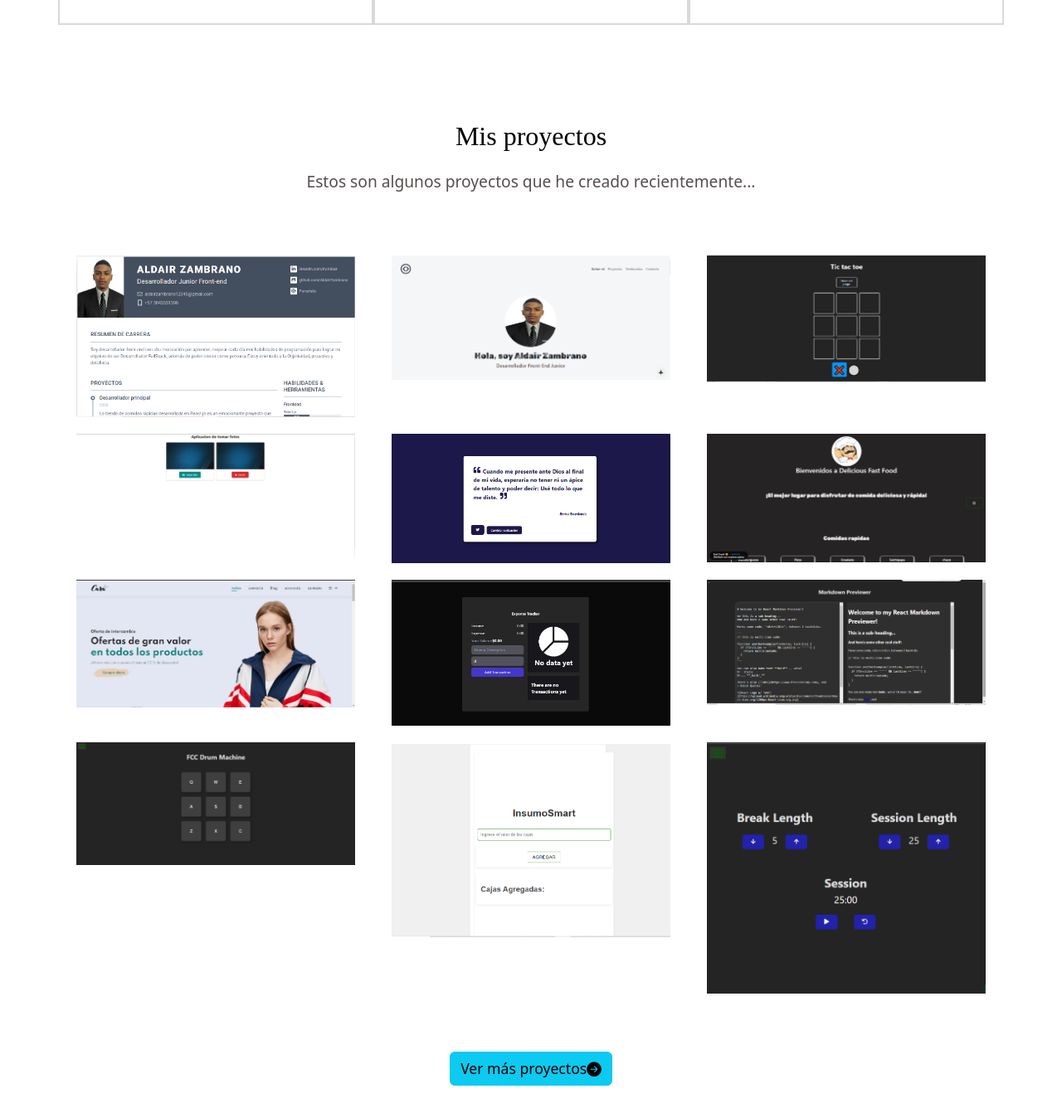
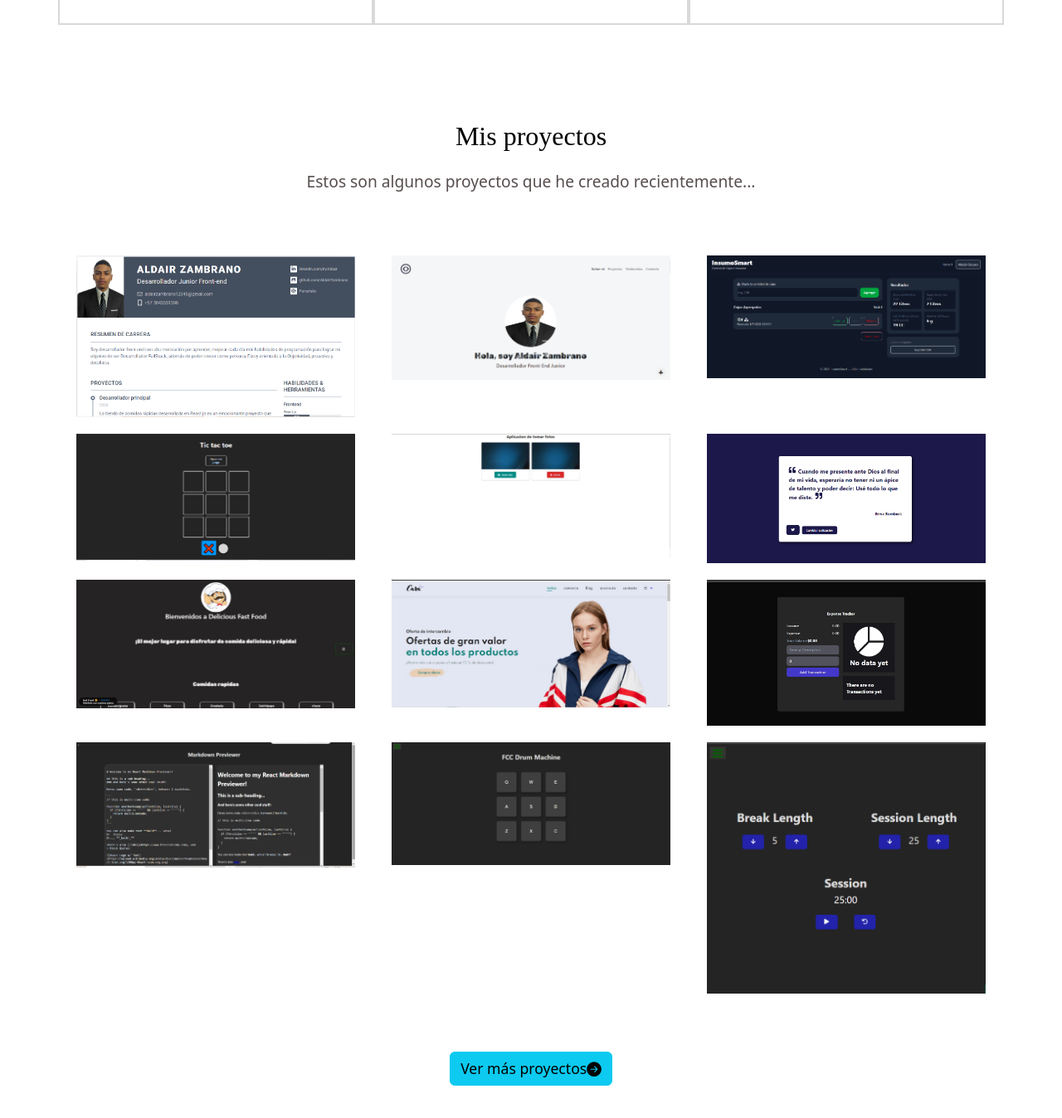
Before and after one commit to AldairZambrano/PortafolioWeb, a React (Vite) app: page / in a window 1280 px wide. Shown: the part 1826-3174 px from the top of the page at 83% size. Built offline with nearby package versions, Linux system fonts and the light colour scheme; a web font is replaced by a local one.

Commit message:
se actualiza foto un proyecto

```diff
--- a/src/Component/Proyectos.jsx
+++ b/src/Component/Proyectos.jsx
@@ -34,6 +34,7 @@ export default function Proyectos () {
          {/* primer proyecto */}
          <Proyect UrlImg={imagenes.Proyect3} alt='proyecto 3' nameProyect='CV' DireccionProyectRepo='https://github.com/AldairZambrano/CV' DireccionProyectweb='https://aldairzambrano.github.io/CV/'></Proyect>
         <Proyect  UrlImg={imagenes.Proyect5} alt='proyecto 5' nameProyect='Portafolio' DireccionProyectRepo='https://github.com/AldairZambrano/PortafolioReact.js' DireccionProyectweb='https://portafolio-ajzp.netlify.app/'></Proyect>
+               <Proyect UrlImg={imagenes.calculadoraMezcla} alt='proyecto 2' nameProyect='Control de Cajas e Insumos' DireccionProyectRepo='https://github.com/AldairZambrano/Calculador_de_mezclas' DireccionProyectweb='https://calculadormezclas.netlify.app/'></Proyect>
         <Proyect  UrlImg={imagenes.TIC} alt='proyecto 11' nameProyect='Tic tac toe' DireccionProyectRepo='https://github.com/AldairZambrano/tic-tac-toe' DireccionProyectweb='https://tic-tac-toei.netlify.app/'></Proyect>
         <Proyect  UrlImg={imagenes.Camara} alt='proyecto 10' nameProyect='Camara' DireccionProyectRepo='https://github.com/AldairZambrano/Camara' DireccionProyectweb='https://zippy-twilight-99a722.netlify.app/'></Proyect>
         <Proyect  UrlImg={imagenes.random} alt='proyecto 33' nameProyect='Random Quote Machine' DireccionProyectRepo='https://github.com/AldairZambrano/Random-' DireccionProyectweb='https://random-alda.netlify.app/'></Proyect>
@@ -42,7 +43,6 @@ export default function Proyectos () {
         <Proyect UrlImg={imagenes.admiImv} alt='proyecto 9' nameProyect='admi-imv' DireccionProyectRepo='https://github.com/AldairZambrano/admi-imv' DireccionProyectweb='https://admi-imv.netlify.app/'></Proyect>
         <Proyect UrlImg={imagenes.markdown2} alt='proyecto 12' nameProyect='Markdown' DireccionProyectRepo='https://github.com/AldairZambrano/Markdown-previewer' DireccionProyectweb='https://markdown-aldair.netlify.app/'></Proyect>
         <Proyect UrlImg={imagenes.caja} alt='proyecto 1' nameProyect='Caja de ritmo' DireccionProyectRepo='https://github.com/AldairZambrano/Drum-Machine' DireccionProyectweb='https://caja-ritmos.netlify.app/'></Proyect>
-        <Proyect UrlImg={imagenes.calculadoraMezcla} alt='proyecto 2' nameProyect='Calculadora de Mezclas' DireccionProyectRepo='https://github.com/AldairZambrano/Calculador_de_mezclas' DireccionProyectweb='https://calculadormezclas.netlify.app/'></Proyect>
         <Proyect UrlImg={imagenes.alarma}alt='proyecto 4' nameProyect='alarma' DireccionProyectRepo='https://github.com/AldairZambrano/Build' DireccionProyectweb='https://alarma-ru.netlify.app/'></Proyect>
         </div>
       </div>
```
Also changed, not shown: src/img/markdown.png.
